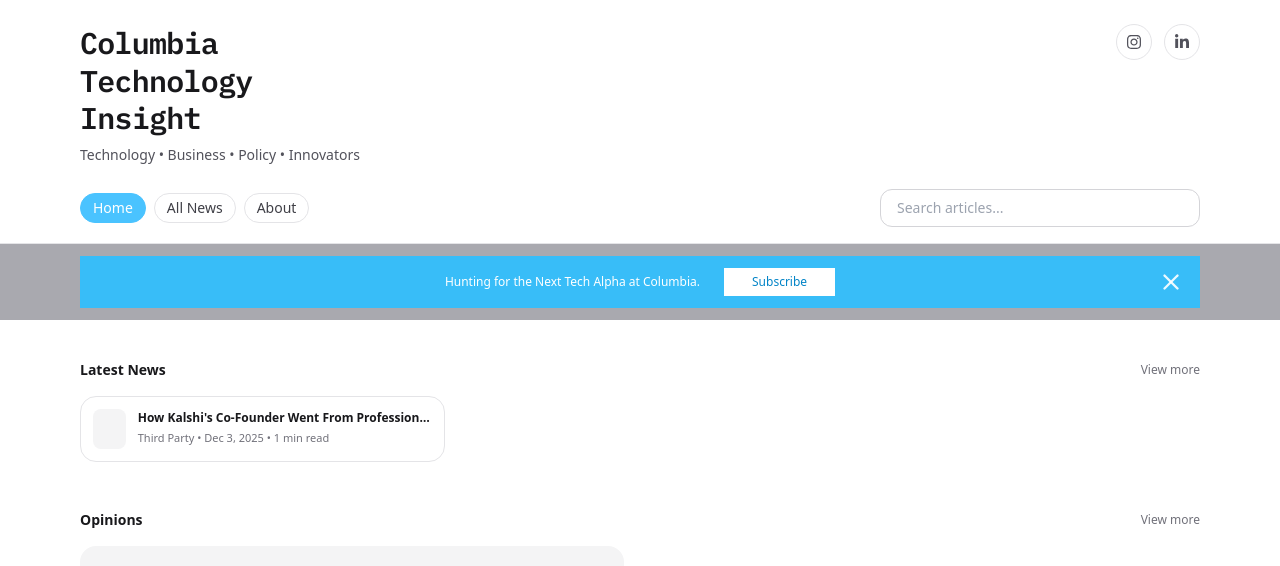
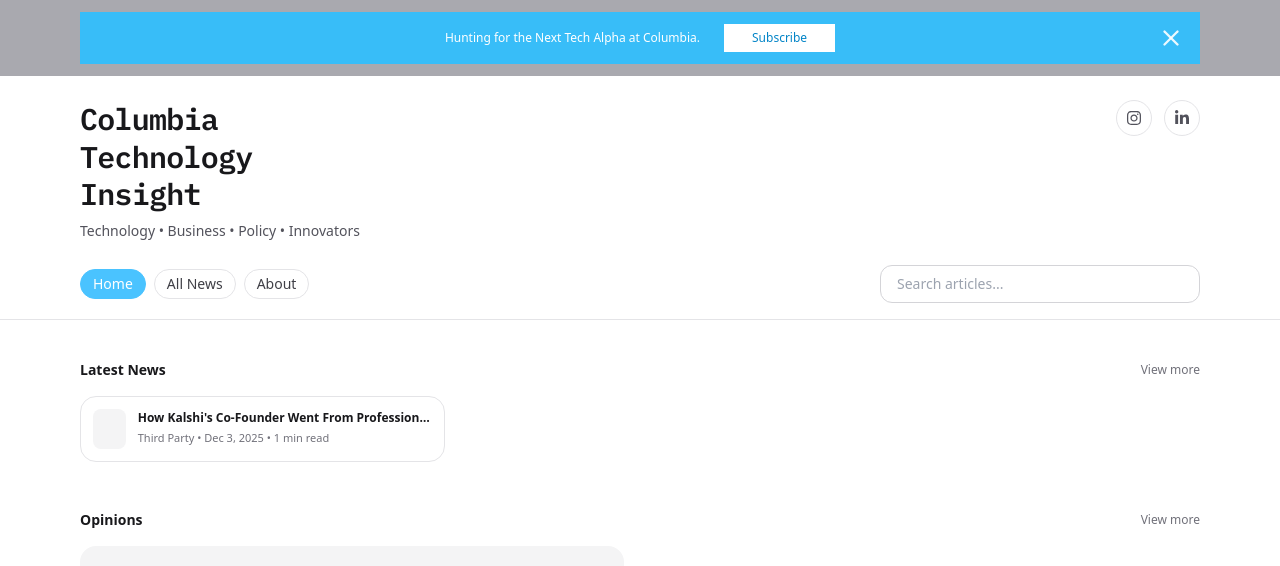
Before and after one commit to Eason310/CTI, a React (Vite) app: page / in a window 1280 px wide. Shown: the top 566 px of the page. Built offline with nearby package versions, Linux system fonts and the light colour scheme.

Commit message:
fixing banner

```diff
--- a/src/components/Banner.jsx
+++ b/src/components/Banner.jsx
@@ -1,8 +1,14 @@
-// put this inside Home.jsx (or move to components/Banner.jsx)
-import { useState } from "react"
+import { useEffect, useState } from "react"
 
-function Banner() {
-  const [open, setOpen] = useState(true)
+export default function Banner() {
+  const [open, setOpen] = useState(() => {
+    return localStorage.getItem("cti_banner_closed") !== "1"
+  })
+
+  useEffect(() => {
+    if (!open) localStorage.setItem("cti_banner_closed", "1")
+  }, [open])
+
   if (!open) return null
 
   return (
@@ -17,7 +23,7 @@
             type="button"
             className="ml-6 bg-white px-7 py-1.5 text-xs font-medium text-sky-600 hover:bg-zinc-50"
             onClick={() => {
-              // hook up your subscribe action here
+              // TODO: hook to your subscribe flow
             }}
           >
             Subscribe
--- a/src/components/Layout.jsx
+++ b/src/components/Layout.jsx
@@ -1,11 +1,21 @@
+import { useLocation } from "react-router-dom"
+import Banner from "./Banner"
 import Header from "./Header"
 import Footer from "./Footer"
 
 export default function Layout({ children }) {
+  const location = useLocation()
+  const isHome = location.pathname === "/"
+
   return (
     <div className="min-h-screen bg-white text-zinc-900 flex flex-col">
+      {/* Banner ONLY on Home */}
+      {isHome && <Banner />}
+
       <Header />
+
       <div className="flex-1">{children}</div>
+
       <Footer />
     </div>
   )
--- a/src/pages/Home.jsx
+++ b/src/pages/Home.jsx
@@ -1,5 +1,4 @@
 import { Link } from "react-router-dom"
-import { useState } from "react"
 import { getPostsBySection } from "../data/posts"
 import Layout from "../components/Layout"
 
@@ -7,53 +6,6 @@
 
 function Container({ children }) {
   return <div className="mx-auto max-w-6xl px-4">{children}</div>
-}
-
-/* -------------------- Banner -------------------- */
-
-function Banner() {
-  const [open, setOpen] = useState(true)
-  if (!open) return null
-
-  return (
-    <div className="bg-zinc-500/60 py-3">
-      <Container>
-        <div className="relative flex items-center justify-center bg-sky-400 py-3">
-          <p className="text-xs text-white">
-            Hunting for the Next Tech Alpha at Columbia.
-          </p>
-
-          <button
-            className="ml-6 bg-white px-7 py-1.5 text-xs font-medium text-sky-600 hover:bg-zinc-50"
-            onClick={() => {
-              // connect to subscribe later
-            }}
-          >
-            Subscribe
-          </button>
-
-          <button
-            aria-label="Close banner"
-            onClick={() => setOpen(false)}
-            className="absolute right-4 top-1/2 -translate-y-1/2 text-white/90 hover:text-white"
-          >
-            <svg
-              width="26"
-              height="26"
-              viewBox="0 0 24 24"
-              fill="none"
-              stroke="currentColor"
-              strokeWidth="2.2"
-              strokeLinecap="round"
-            >
-              <path d="M18 6 6 18" />
-              <path d="M6 6l12 12" />
-            </svg>
-          </button>
-        </div>
-      </Container>
-    </div>
-  )
 }
 
 /* -------------------- Section UI -------------------- */
@@ -93,6 +45,7 @@
     <Link to={`/article/${post.slug}`} className="group block">
       <div className="rounded-2xl bg-white">
         <div className="aspect-square w-full rounded-2xl bg-zinc-100" />
+
         <div className="mt-3">
           <div className="flex items-center gap-2 text-[11px] text-zinc-500">
             <div className="h-6 w-6 rounded-full bg-zinc-200" />
@@ -136,7 +89,9 @@
           {post.title}
         </h3>
 
-        <div className="mt-2 text-[11px] text-zinc-400">Summary</div>
+        <div className="mt-2 text-[11px] text-zinc-400">
+          Summary
+        </div>
       </div>
     </Link>
   )
@@ -151,12 +106,10 @@
 
   return (
     <Layout>
-      {/* Banner ABOVE header */}
-      <Banner />
-
       <main>
         <Container>
           <div className="py-10">
+            {/* Latest News */}
             <section>
               <SectionHeader
                 title="Latest News"
@@ -169,6 +122,7 @@
               </div>
             </section>
 
+            {/* Opinions */}
             <section className="mt-12">
               <SectionHeader title="Opinions" to="/news?section=Opinion" />
               <div className="grid gap-8 md:grid-cols-2">
@@ -178,6 +132,7 @@
               </div>
             </section>
 
+            {/* Campus Innovations */}
             <section className="mt-14">
               <SectionHeader
                 title="Campus Innovations"
```
